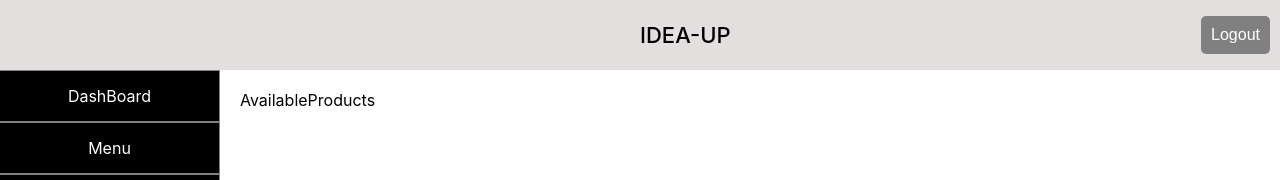
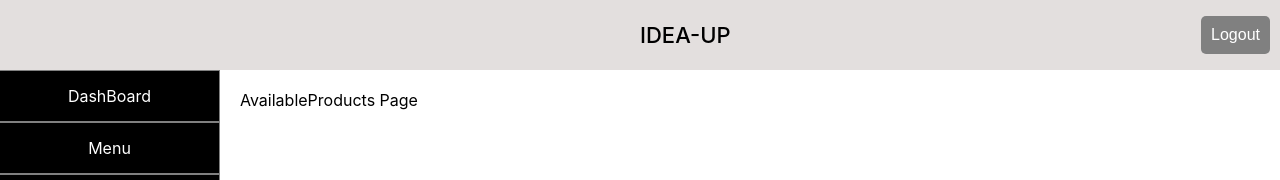
Before and after one commit to Venkatesalu-b/IdeaHubApp, a React (Create React App) app in the folder unlock-idea-app/: page /home/AvailableProducts in a window 1280 px wide. Shown: the top 180 px of the page. Built offline with nearby package versions, Linux system fonts and the light colour scheme; no server answers.

Commit message:
small changes in products

```diff
--- a/unlock-idea-app/src/Components/AvailableProducts/AvailableProducts.jsx
+++ b/unlock-idea-app/src/Components/AvailableProducts/AvailableProducts.jsx
@@ -4,7 +4,7 @@ const AvailableProducts = ()=>{
     return(
         <>
         <div>
-            AvailableProducts
+            AvailableProducts Page
         </div>
         </>
     )
```
